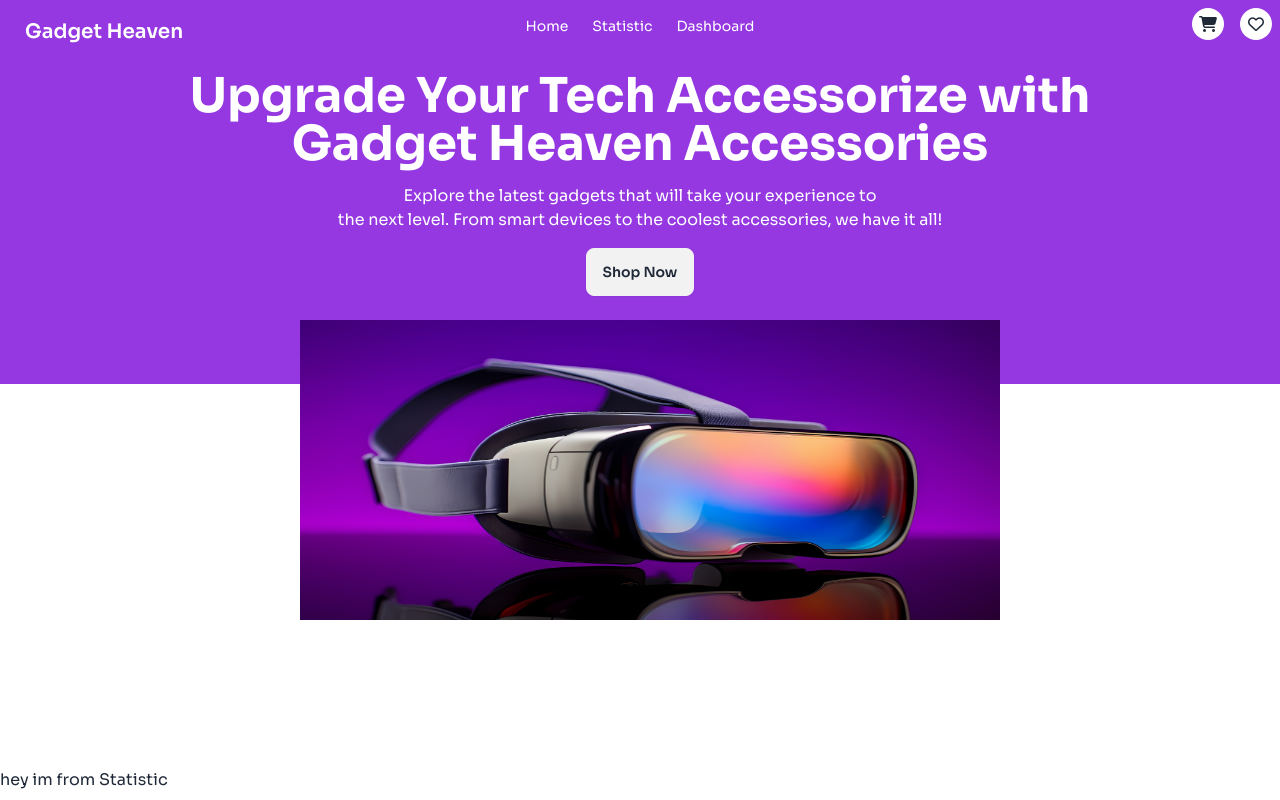
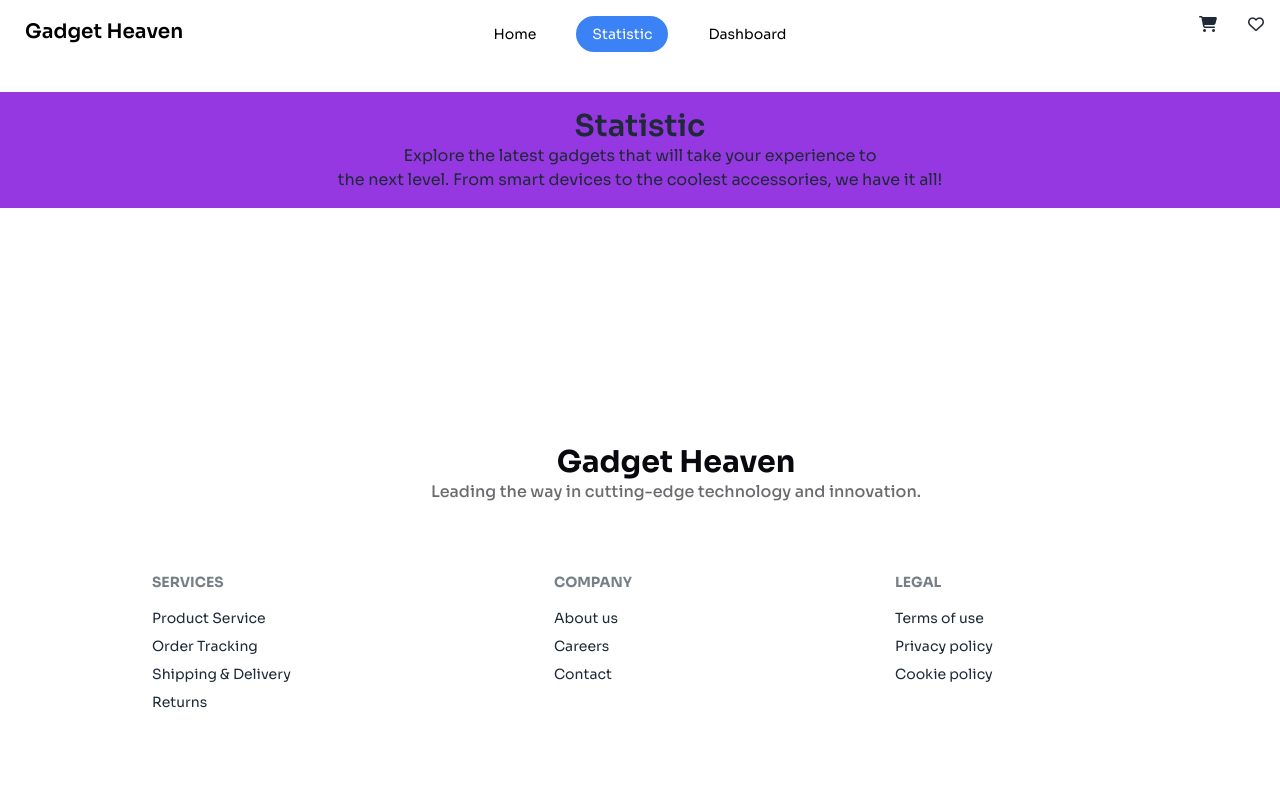
Before and after one commit to programming-hero-web-course-4/b10a8-gadget-heaven-imroknujjamanrony, a React (Vite) app: page /statistic in a window 1280 px wide. Shown: the top 800 px of the page. Built offline with nearby package versions, Linux system fonts and the light colour scheme.

Commit message:
added dashboard function

```diff
--- a/src/components/Navbar.jsx
+++ b/src/components/Navbar.jsx
@@ -1,9 +1,23 @@
-import { NavLink } from "react-router-dom";
+import { NavLink, useLocation } from "react-router-dom";
 import { useState } from "react";
 
 const Navbar = ({ setDashboardTab }) => {
+  const location = useLocation();
+  const [navbarBg, setNavbarBg] = useState("#9538E2");
+
+  // Update navbar background based on the current route
+  if (
+    location.pathname === "/dashboard" ||
+    location.pathname === "/statistic" ||
+    location.pathname === "/home"
+  ) {
+    if (navbarBg !== "#FFFFFF") setNavbarBg("#FFFFFF");
+  } else {
+    if (navbarBg !== "#9538E2") setNavbarBg("#9538E2");
+  }
+
   return (
-    <div className="bg-[#9538E2] relative">
+    <div style={{ backgroundColor: navbarBg }} className="relative">
       <div className="navbar items-start container mx-auto">
         <div className="navbar-start">
           <div className="dropdown">
@@ -27,44 +41,86 @@
               tabIndex={0}
               className="menu menu-sm dropdown-content bg-base-100 rounded-box z-[1] mt-3 w-52 p-2 shadow"
             >
-              <NavLink className="text-[#FFFFFF]" to="/statistic">
+              <NavLink
+                className={({ isActive }) =>
+                  `rounded-full px-4 py-2 ${
+                    isActive ? "bg-blue-500 text-white" : "text-black"
+                  }`
+                }
+                to="/statistic"
+              >
                 Statistic
               </NavLink>
-              <NavLink className="text-[#FFFFFF]" to="/home">
+              <NavLink
+                className={({ isActive }) =>
+                  `rounded-full px-4 py-2 ${
+                    isActive ? "bg-blue-500 text-white" : "text-black"
+                  }`
+                }
+                to="/home"
+              >
                 Home
               </NavLink>
-              <NavLink className="text-[#FFFFFF]" to="/dashboard">
+              <NavLink
+                className={({ isActive }) =>
+                  `rounded-full px-4 py-2 ${
+                    isActive ? "bg-blue-500 text-white" : "text-black"
+                  }`
+                }
+                to="/dashboard"
+              >
                 Dashboard
               </NavLink>
             </ul>
           </div>
-          <NavLink to="/" className="btn btn-ghost text-[#FFFFFF] text-xl">
+          <NavLink to="/" className="btn btn-ghost text-black text-xl">
             Gadget Heaven
           </NavLink>
         </div>
         <div className="navbar-center hidden lg:flex">
           <ul className="menu menu-horizontal px-1 gap-6">
-            <NavLink className="text-[#FFFFFF]" to="/">
+            <NavLink
+              className={({ isActive }) =>
+                `rounded-full px-4 py-2 ${
+                  isActive ? "bg-blue-500 text-white" : "text-black"
+                }`
+              }
+              to="/"
+            >
               Home
             </NavLink>
-            <NavLink className="text-[#FFFFFF]" to="/statistic">
+            <NavLink
+              className={({ isActive }) =>
+                `rounded-full px-4 py-2 ${
+                  isActive ? "bg-blue-500 text-white" : "text-black"
+                }`
+              }
+              to="/statistic"
+            >
               Statistic
             </NavLink>
-            <NavLink className="text-[#FFFFFF]" to="/dashboard">
+            <NavLink
+              className={({ isActive }) =>
+                `rounded-full px-4 py-2 ${
+                  isActive ? "bg-blue-500 text-white" : "text-black"
+                }`
+              }
+              to="/dashboard"
+            >
               Dashboard
             </NavLink>
           </ul>
         </div>
         <div className="navbar-end gap-4">
           <NavLink
-            className="w-8 h-8 bg-white rounded-3xl flex justify-center items-center"
+            className="w-8 h-8 bg-white rounded-full flex justify-center items-center"
             to="/dashboard"
             onClick={() => setDashboardTab("cart")}
           >
             <i className="fa-solid fa-cart-shopping"></i>
           </NavLink>
           <NavLink
-            className="w-8 h-8 bg-white rounded-3xl flex justify-center items-center"
+            className="w-8 h-8 bg-white rounded-full flex justify-center items-center"
             to="/dashboard"
             onClick={() => setDashboardTab("wishlist")}
           >
--- a/src/pages/Dashboard.jsx
+++ b/src/pages/Dashboard.jsx
@@ -33,10 +33,10 @@
   const totalPrice = cart.reduce((acc, item) => acc + item.price, 0).toFixed(2);
 
   return (
-    <div className="mt-8 mx-auto max-w-4xl">
-      <div className="text-center mb-6">
-        <h1 className="text-3xl font-bold text-purple-600">Dashboard</h1>
-        <p className="text-gray-600">
+    <div className="mt-8 mx-auto max-w-4xl bg-purple-600">
+      <div className="text-center mb-6 pt-8">
+        <h1 className="text-3xl font-bold text-white ">Dashboard</h1>
+        <p className="text-white py-2">
           Explore the latest gadgets that will take your experience to the next
           level. From smart devices to the coolest accessories, we have it all!
         </p>
--- a/src/pages/Statistic.jsx
+++ b/src/pages/Statistic.jsx
@@ -1,13 +1,16 @@
 import { useLocation } from "react-router-dom";
-import Banner from "../components/Banner";
 
 const Statistic = () => {
   const location = useLocation();
   console.log(location.pathname);
   return (
-    <div>
-      <Banner></Banner>
-      <h2>hey im from Statistic</h2>
+    <div className="text-center bg-[#9538E2] py-4 mt-6">
+      <h1 className="text-3xl font-semibold">Statistic</h1>
+      <p className="text-base font-normal">
+        Explore the latest gadgets that will take your experience to <br /> the
+        next level. From smart devices to the coolest accessories, we have it
+        all!
+      </p>
     </div>
   );
 };
```
